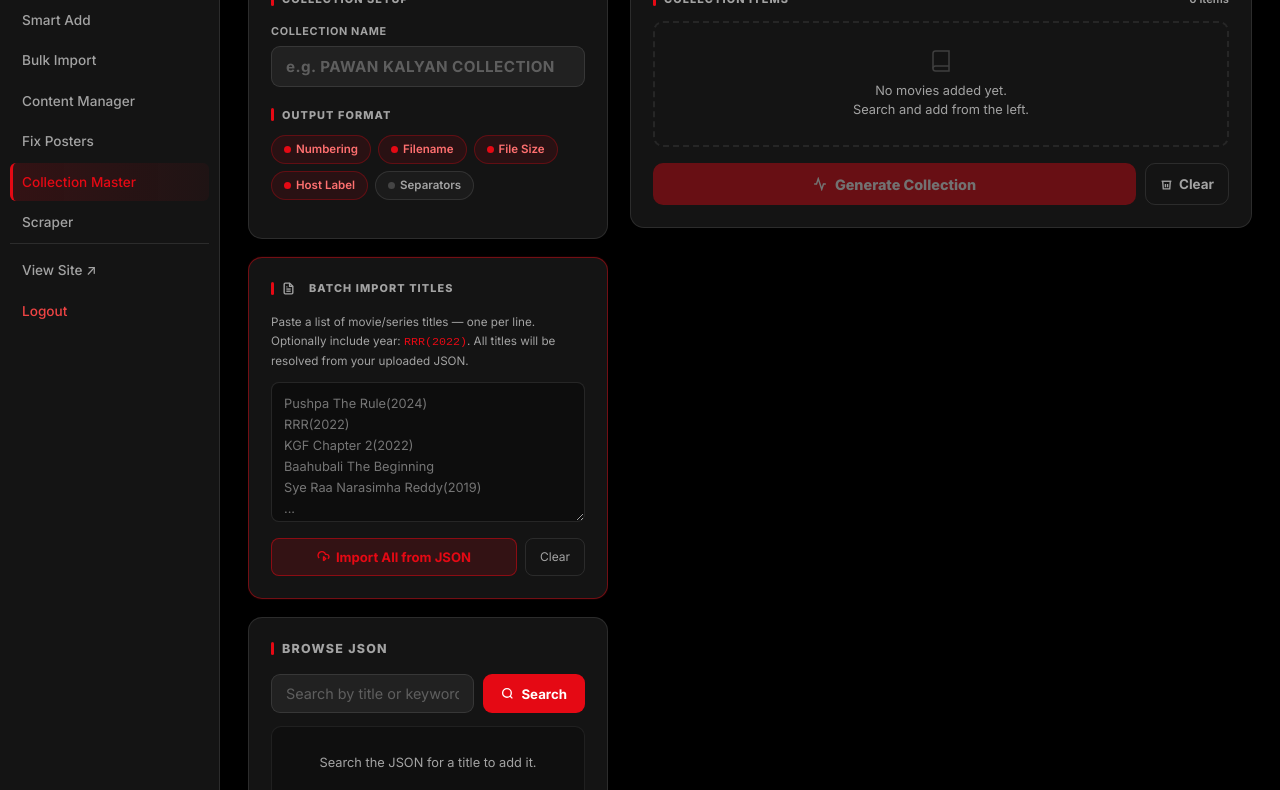
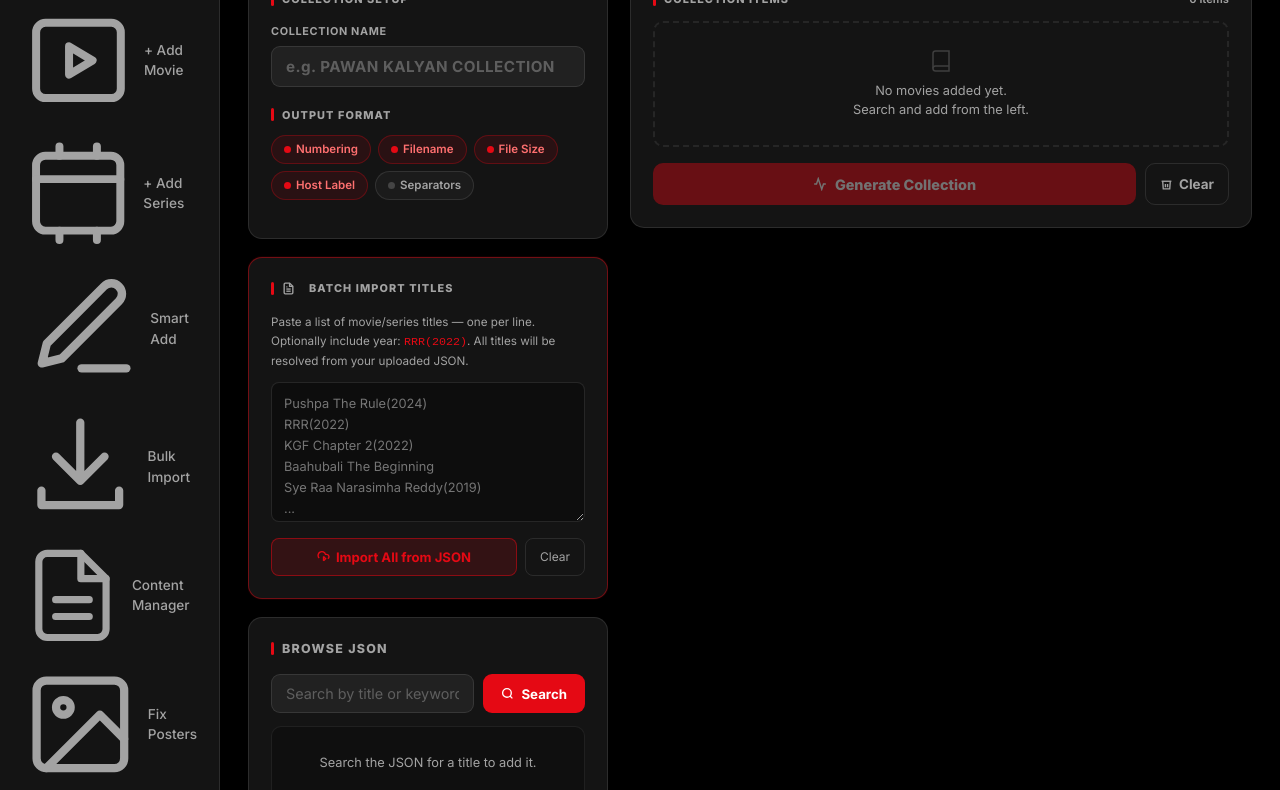
Before and after one commit to ftspanith/Xloop, a website: page public/admin/collection.html in a window 1280 px wide. Shown: the part 198-988 px from the top of the page. Drawn offline with Linux system fonts and the light colour scheme; sample sign-in values are in the browser's storage.

Commit message:
Fix missing admin navigation and action icons

```diff
--- a/public/admin/collection.html
+++ b/public/admin/collection.html
@@ -103,27 +103,27 @@
   <aside class="admin-sidebar" id="adminSidebar">
     <div class="admin-logo">
       XLOOP Admin
-      <button class="sidebar-close-btn" id="sidebarCloseBtn" onclick="closeMobileSidebar()" aria-label="Close menu"></button>
+      <button class="sidebar-close-btn" id="sidebarCloseBtn" onclick="closeMobileSidebar()" aria-label="Close menu"><svg viewBox="0 0 24 24" width="20" height="20" fill="none" stroke="currentColor" stroke-width="2" stroke-linecap="round" aria-hidden="true"><path d="m18 6-12 12M6 6l12 12"/></svg></button>
     </div>
         <nav class="admin-nav">
-      <a href="/admin/dashboard.html">Dashboard</a>
-      <a href="/admin/add-movie.html">+ Add Movie</a>
-      <a href="/admin/add-series.html">+ Add Series</a>
-      <a href="/admin/add-manual.html">Smart Add</a>
-      <a href="/admin/bulk-import.html">Bulk Import</a>
-      <a href="/admin/manager.html">Content Manager</a>
-      <a href="/admin/fix-posters.html">Fix Posters</a>
-      <a href="/admin/collection.html" class="active">Collection Master</a>
-      <a href="/admin/scraper.html">Scraper</a>
-      <a href="/" target="_blank" style="margin-top:auto;border-top:1px solid var(--border);border-radius:0;padding-top:16px;">View Site ↗</a>
-      <a href="#" onclick="logout()" style="color:var(--red);">Logout</a>
+      <a href="/admin/dashboard.html"><svg fill="none" stroke="currentColor" stroke-width="1.7" stroke-linecap="round" stroke-linejoin="round" viewBox="0 0 24 24" aria-hidden="true"><rect x="3" y="3" width="7" height="7" rx="1"/><rect x="14" y="3" width="7" height="7" rx="1"/><rect x="3" y="14" width="7" height="7" rx="1"/><rect x="14" y="14" width="7" height="7" rx="1"/></svg><span>Dashboard</span></a>
+      <a href="/admin/add-movie.html"><svg fill="none" stroke="currentColor" stroke-width="1.7" stroke-linecap="round" stroke-linejoin="round" viewBox="0 0 24 24" aria-hidden="true"><rect x="3" y="4" width="18" height="16" rx="2"/><path d="m10 9 5 3-5 3z"/></svg><span>+ Add Movie</span></a>
+      <a href="/admin/add-series.html"><svg fill="none" stroke="currentColor" stroke-width="1.7" stroke-linecap="round" stroke-linejoin="round" viewBox="0 0 24 24" aria-hidden="true"><rect x="3" y="4" width="18" height="16" rx="2"/><path d="M8 4V2m8 2V2M8 20v2m8-2v2M3 9h18"/></svg><span>+ Add Series</span></a>
+      <a href="/admin/add-manual.html"><svg fill="none" stroke="currentColor" stroke-width="1.7" stroke-linecap="round" stroke-linejoin="round" viewBox="0 0 24 24" aria-hidden="true"><path d="M12 20h9"/><path d="M16.5 3.5a2.1 2.1 0 0 1 3 3L8 18l-4 1 1-4Z"/></svg><span>Smart Add</span></a>
+      <a href="/admin/bulk-import.html"><svg fill="none" stroke="currentColor" stroke-width="1.7" stroke-linecap="round" stroke-linejoin="round" viewBox="0 0 24 24" aria-hidden="true"><path d="M12 3v12m-5-5 5 5 5-5"/><path d="M4 17v3h16v-3"/></svg><span>Bulk Import</span></a>
+      <a href="/admin/manager.html"><svg fill="none" stroke="currentColor" stroke-width="1.7" stroke-linecap="round" stroke-linejoin="round" viewBox="0 0 24 24" aria-hidden="true"><path d="M14 2H6a2 2 0 0 0-2 2v16a2 2 0 0 0 2 2h12a2 2 0 0 0 2-2V8z"/><path d="M14 2v6h6M8 13h8M8 17h8"/></svg><span>Content Manager</span></a>
+      <a href="/admin/fix-posters.html"><svg fill="none" stroke="currentColor" stroke-width="1.7" stroke-linecap="round" stroke-linejoin="round" viewBox="0 0 24 24" aria-hidden="true"><rect x="3" y="3" width="18" height="18" rx="2"/><circle cx="8.5" cy="8.5" r="1.5"/><path d="m21 15-5-5L5 21"/></svg><span>Fix Posters</span></a>
+      <a href="/admin/collection.html" class="active"><svg fill="none" stroke="currentColor" stroke-width="1.7" stroke-linecap="round" stroke-linejoin="round" viewBox="0 0 24 24" aria-hidden="true"><path d="m12 3 9 5-9 5-9-5 9-5Z"/><path d="m3 12 9 5 9-5M3 16l9 5 9-5"/></svg><span>Collection Master</span></a>
+      <a href="/admin/scraper.html"><svg fill="none" stroke="currentColor" stroke-width="1.7" stroke-linecap="round" stroke-linejoin="round" viewBox="0 0 24 24" aria-hidden="true"><path d="M4 4h16v16H4z"/><path d="m8 9 3 3-3 3m5 0h3"/></svg><span>Scraper</span></a>
+      <a href="/" target="_blank" style="margin-top:auto;border-top:1px solid var(--border);border-radius:0;padding-top:16px;"><svg fill="none" stroke="currentColor" stroke-width="1.7" stroke-linecap="round" stroke-linejoin="round" viewBox="0 0 24 24" aria-hidden="true"><path d="m3 10 9-7 9 7v10a1 1 0 0 1-1 1h-5v-7H9v7H4a1 1 0 0 1-1-1z"/></svg><span>View Site ↗</span></a>
+      <a href="#" onclick="logout()" style="color:var(--red);"><svg fill="none" stroke="currentColor" stroke-width="1.7" stroke-linecap="round" stroke-linejoin="round" viewBox="0 0 24 24" aria-hidden="true"><path d="M10 17l5-5-5-5"/><path d="M15 12H3"/><path d="M21 3v18"/></svg><span>Logout</span></a>
     </nav>
   </aside>
   <div class="sidebar-backdrop" id="sidebarBackdrop" onclick="closeMobileSidebar()"></div>
 
   <main class="admin-content">
     <div style="display:flex;align-items:center;gap:12px;margin-bottom:24px;">
-      <button class="mobile-menu-btn" id="mobileMenuBtn" onclick="openMobileSidebar()" aria-label="Open menu">&#9776;</button>
+      <button class="mobile-menu-btn" id="mobileMenuBtn" onclick="openMobileSidebar()" aria-label="Open menu"><svg viewBox="0 0 24 24" width="22" height="22" fill="none" stroke="currentColor" stroke-width="2" stroke-linecap="round" aria-hidden="true"><path d="M3 6h18M3 12h18M3 18h18"/></svg></button>
       <h1 class="admin-page-title">Collection Master</h1>
       <span style="font-size:.7rem;font-weight:700;letter-spacing:.1em;text-transform:uppercase;background:rgba(229,9,20,.14);border:1px solid rgba(229,9,20,.28);color:var(--accent);padding:3px 10px;border-radius:999px;">Admin Tool</span>
     </div>
```
